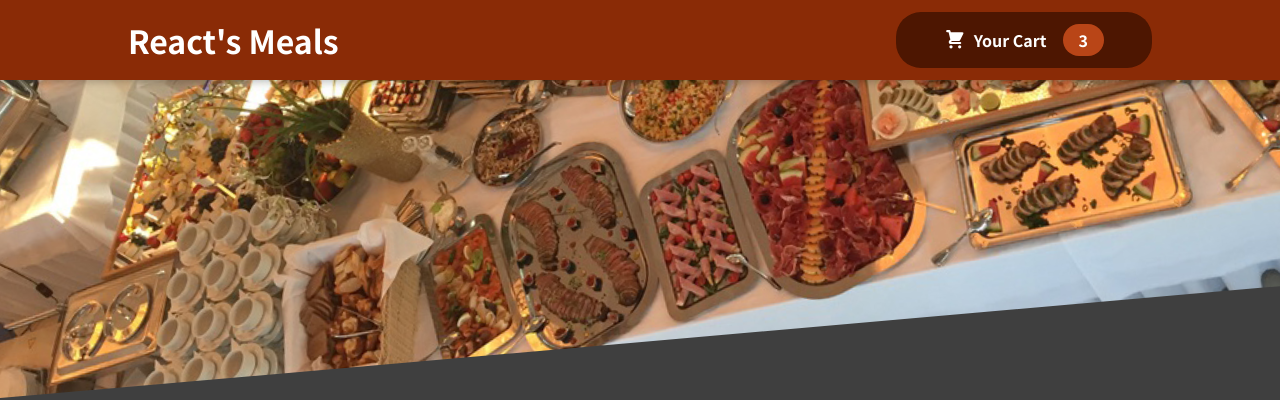
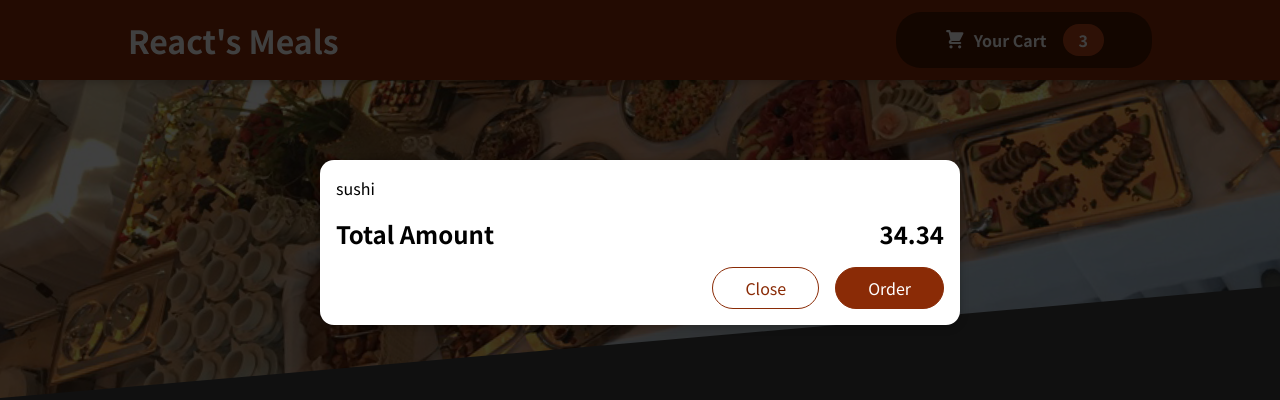
Before and after one commit to DanielCruz-fs/react-meals, a React (Create React App) app: page / in a window 1280 px wide. Shown: the top 400 px of the page. Built offline with nearby package versions, Linux system fonts and the light colour scheme.

Commit message:
add cart and modal modules

```diff
--- a/public/index.html
+++ b/public/index.html
@@ -28,6 +28,7 @@
   </head>
   <body>
     <noscript>You need to enable JavaScript to run this app.</noscript>
+    <div id="overlays"></div>
     <div id="root"></div>
     <!--
       This HTML file is a template.
--- a/src/App.js
+++ b/src/App.js
@@ -1,13 +1,15 @@
 import React from 'react';
+import Cart from './components/Cart/Cart';
 import Header from './components/Layout/Header';
 import Meals from './components/Meals/Meals';
 
 function App() {
     return (
         <React.Fragment>
-            <Header></Header>
+            <Cart/>
+            <Header/>
             <main>
-                <Meals />
+                <Meals/>
             </main>
         </React.Fragment>
     );
--- /dev/null
+++ b/src/components/Cart/Cart.js
@@ -0,0 +1,28 @@
+import Modal from '../UI/Modal';
+import classes from './Cart.module.css'
+
+const Cart = props => {
+    const cartItems = (
+        <ul className={classes['cart-items']}>
+            {[{ id: 'c1', name: 'sushi', amount: 2, price: 12.22 }].map(
+                (item) => (
+                    <li key={item.id}>{item.name}</li>
+                )
+            )}
+        </ul>
+    );
+
+    return <Modal>
+        {cartItems}
+        <div className={classes.total}>
+            <span>Total Amount</span>
+            <span>34.34</span>
+        </div>
+        <div className={classes.actions}>
+            <button className={classes['button--alt']}>Close</button>
+            <button className={classes.button}>Order</button>
+        </div>
+    </Modal>
+};
+
+export default Cart;
--- /dev/null
+++ b/src/components/Cart/Cart.module.css
@@ -0,0 +1,46 @@
+.cart-items {
+    list-style: none;
+    margin: 0;
+    padding: 0;
+    max-height: 20rem;
+    overflow: auto;
+  }
+
+  .total {
+    display: flex;
+    justify-content: space-between;
+    align-items: center;
+    font-weight: bold;
+    font-size: 1.5rem;
+    margin: 1rem 0;
+  }
+
+  .actions {
+    text-align: right;
+  }
+
+  .actions button {
+    font: inherit;
+    cursor: pointer;
+    background-color: transparent;
+    border: 1px solid #8a2b06;
+    padding: 0.5rem 2rem;
+    border-radius: 25px;
+    margin-left: 1rem;
+  }
+
+  .actions button:hover,
+  .actions button:active {
+    background-color: #5a1a01;
+    border-color: #5a1a01;
+    color: white;
+  }
+
+  .actions .button--alt {
+    color: #8a2b06;
+  }
+
+  .actions .button {
+    background-color: #8a2b06;
+    color: white;
+  }
--- /dev/null
+++ b/src/components/UI/Modal.js
@@ -0,0 +1,29 @@
+import { Fragment } from 'react';
+import ReactDOM from 'react-dom';
+import classes from './Modal.module.css';
+
+const Backdrop = props => {
+    return <div className={classes.backdrop}></div>
+};
+
+const ModalOverlay = props => {
+    return <div className={classes.modal}>
+        <div className={classes.content}>{props.children}</div>
+    </div>
+};
+
+const portalElement = document.getElementById('overlays');
+
+const Modal = props => {
+    return (
+        <Fragment>
+            {ReactDOM.createPortal(<Backdrop />, portalElement)}
+            {ReactDOM.createPortal(
+                <ModalOverlay>{props.children}</ModalOverlay>,
+                portalElement
+            )}
+        </Fragment>
+    );
+};
+
+export default Modal;
--- /dev/null
+++ b/src/components/UI/Modal.module.css
@@ -0,0 +1,40 @@
+.backdrop {
+    position: fixed;
+    top: 0;
+    left: 0;
+    width: 100%;
+    height: 100vh;
+    z-index: 20;
+    background-color: rgba(0, 0, 0, 0.75);
+  }
+
+  .modal {
+    position: fixed;
+    top: 20vh;
+    left: 5%;
+    width: 90%;
+    background-color: white;
+    padding: 1rem;
+    border-radius: 14px;
+    box-shadow: 0 2px 8px rgba(0, 0, 0, 0.25);
+    z-index: 30;
+    animation: slide-down 300ms ease-out forwards;
+  }
+
+  @media (min-width: 768px) {
+    .modal {
+      width: 40rem;
+      left: calc(50% - 20rem);
+    }
+  }
+
+  @keyframes slide-down {
+    from {
+      opacity: 0;
+      transform: translateY(-3rem);
+    }
+    to {
+      opacity: 1;
+      transform: translateY(0);
+    }
+  }
```
Also changed, not shown: 1 other file (tests, documents, lock files or other folders).
